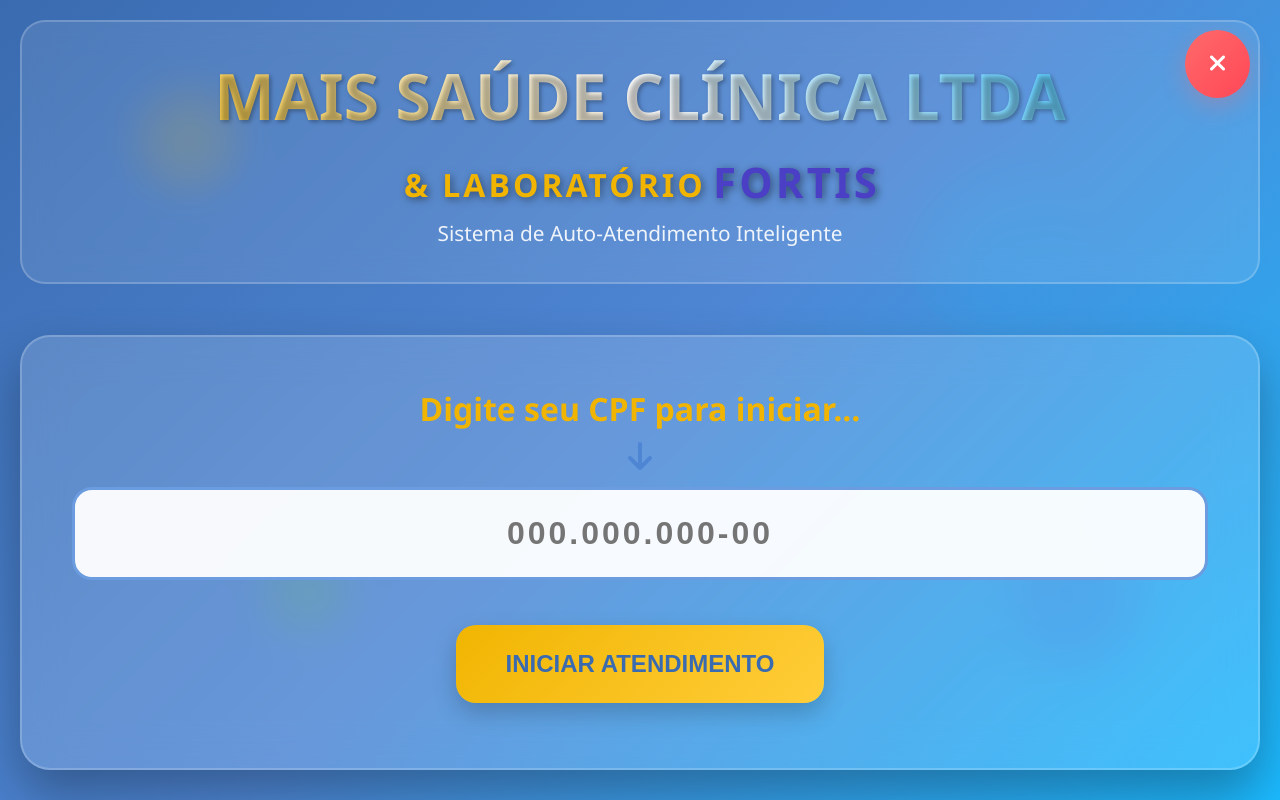
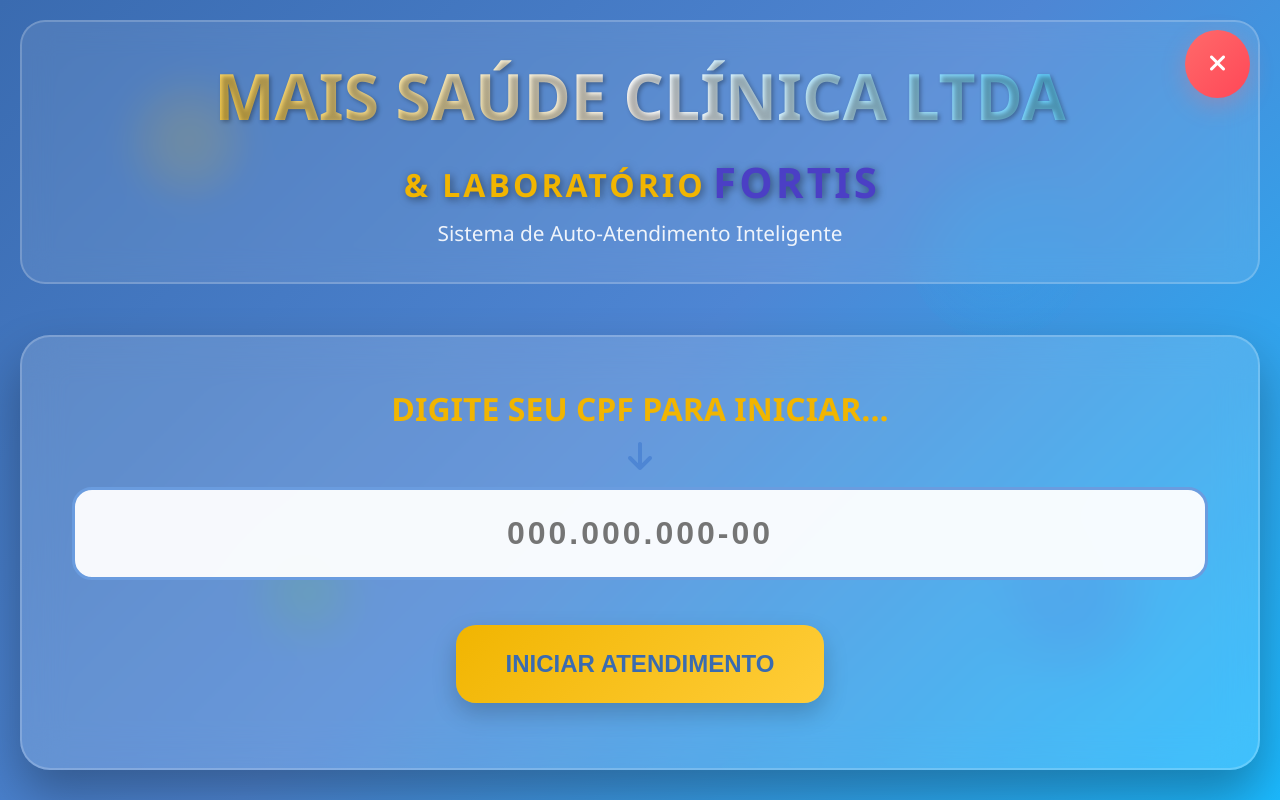
Before and after one commit to douglasalmeida21091994/LAYOUT-TOTEM, a plain HTML site: page index.html in a window 1280 px wide. Drawn offline with nearby package versions, Linux system fonts and the light colour scheme.

Commit message:
Atualizando H2 para uppercase

```diff
--- a/index.html
+++ b/index.html
@@ -848,7 +848,8 @@
                 Bem-vindo ao nosso<br>Auto-Atendimento Digital
             </div>
             <div class="input-section">
-                <h2 id="typing-title" style="margin-bottom: 10px; color: var(--accent); font-size: 2rem;"></h2>
+                <h2 id="typing-title"
+                    style="margin-bottom: 10px; text-transform: uppercase; color: var(--accent); font-size: 2rem;"></h2>
                 <i id="cpf-arrow" class="fas fa-arrow-down"
                     style="font-size: 2rem; color: #4e86d4; margin-bottom: 15px; opacity: 0; transition: opacity 0.5s;"></i>
                 <input type="text" id="cpf-input" class="cpf-input" placeholder="000.000.000-00" maxlength="14"
```
